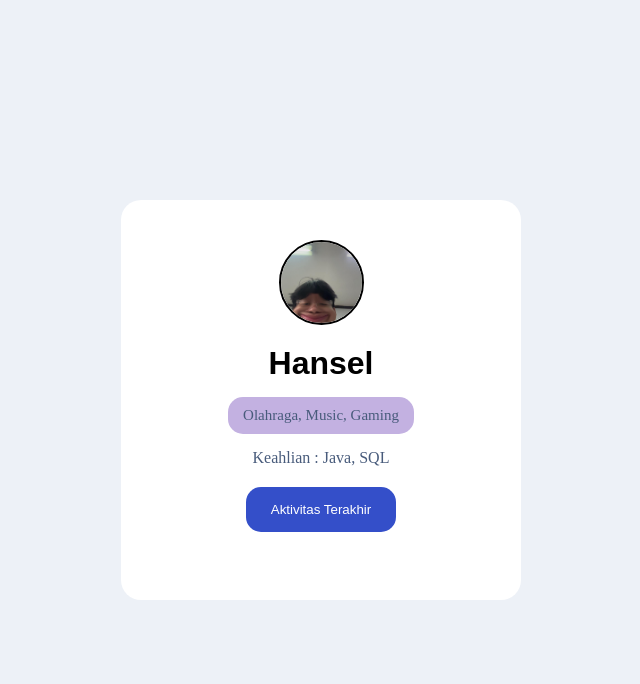
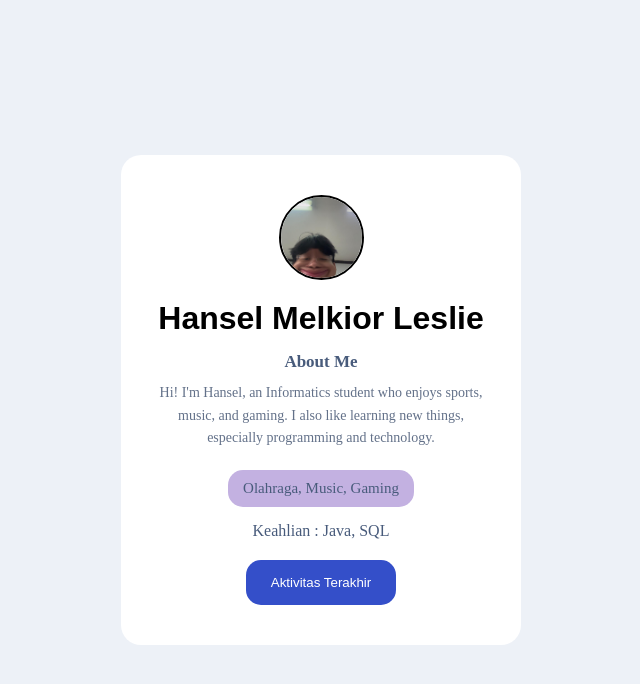
Before and after one commit to KumaraIvan/KolabGithub04, a plain HTML site: page hansel/hansel.html in a window 1280 px wide. Shown: the whole page, without its empty margins (319-959 px from the left). Drawn offline with Linux system fonts and the light colour scheme.

Commit message:
feat : Add About me in hansel.html

```diff
--- a/hansel/hansel.html
+++ b/hansel/hansel.html
@@ -1,5 +1,6 @@
 <!DOCTYPE html>
 <html lang="en">
+
 <head>
     <meta charset="UTF-8">
     <meta name="viewport" content="width=device-width, initial-scale=1.0">
@@ -7,15 +8,26 @@
     <script src="script.js" defer></script>
     <title>Profile Hansel</title>
 </head>
+
 <body>
     <div class="profile-card">
-        <div class = "avatar">
-            <img src = "../assets/hansel.jpeg" alt="profile_pic">
+        <div class="avatar">
+            <img src="../assets/hansel.jpeg" alt="profile_pic">
         </div>
 
-        <h1>Hansel</h1>
-        <div class = "hobbies">Olahraga, Music, Gaming</div>
-        <div class = "keahlian">Keahlian :   Java, SQL</div>
+        <h1>Hansel Melkior Leslie</h1>
+
+        <div class="about-me">
+            <h3>About Me</h3>
+            <p>
+                Hi! I'm Hansel, an Informatics student who enjoys
+                sports, music, and gaming. I also like learning
+                new things, especially programming and technology.
+            </p>
+        </div>
+
+        <div class="hobbies">Olahraga, Music, Gaming</div>
+        <div class="keahlian">Keahlian : Java, SQL</div>
         <button id="aktivitas-terakhir">Aktivitas Terakhir</button>
     </div>
 
@@ -25,11 +37,12 @@
             <button id="closeButton">&times;</button>
 
             <h2>Aktivitas Terakhir</h2>
-            <p>Bermain Mahjong</p>
+            <p>Bermain Mahjong dengan Teman dan Keluarga</p>
             <img src="../assets/mahjong.jpeg">
 
-              <button id="tutupPopup" class="popup-button">Tutup</button>
+            <button id="tutupPopup" class="popup-button">Tutup</button>
         </div>
     </div>
 </body>
+
 </html>
--- a/hansel/style.css
+++ b/hansel/style.css
@@ -14,7 +14,7 @@ body{
 .profile-card{
     background-color: white;
     width: 400px;
-    height: 400px;
+    height: 90%;
     padding: 40px 30px;
     text-align: center;
     border-radius: 20px;
@@ -139,3 +139,19 @@ h2{
     border-radius: 15px;
     margin: 15px 0;
 }
+
+.about-me {
+    margin-bottom: 20px;
+}
+
+.about-me h3 {
+    color: #485b7b;
+    font-size: 17px;
+    margin-bottom: 10px;
+}
+
+.about-me p {
+    color: #637189;
+    font-size: 14px;
+    line-height: 1.6;
+}
```
